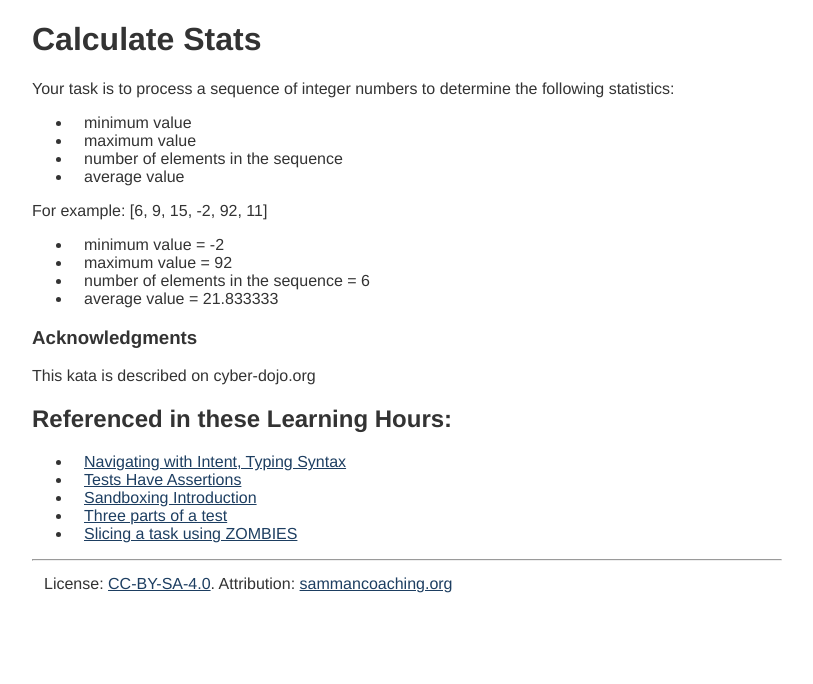
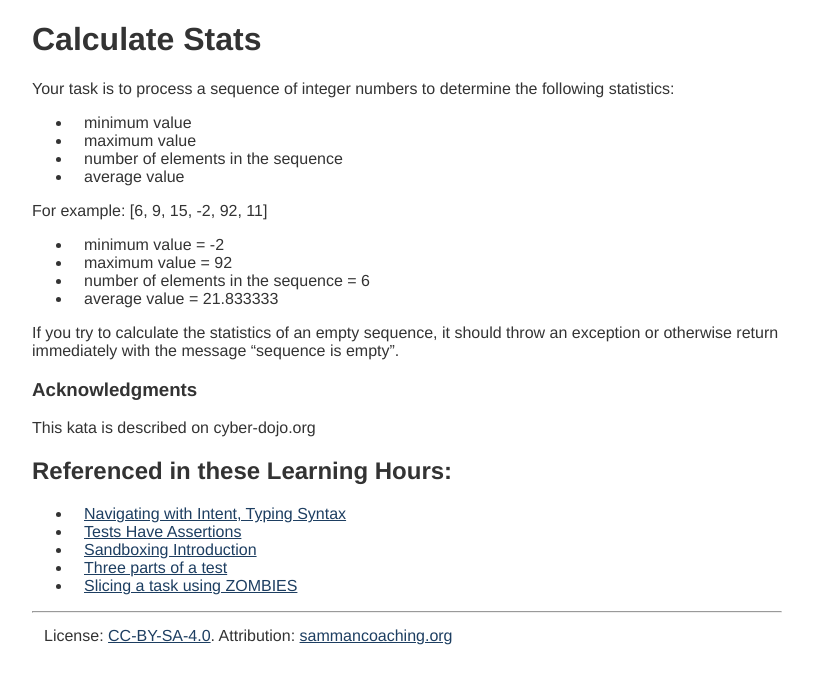
Before and after one commit to sammancoaching/website, a Jekyll site: the page built from _kata_descriptions/calc_stats.md, in a window 1280 px wide. Shown: the top 684 px of the page, without its empty margins (233-1046 px from the left). Built offline with Jekyll 4.4.1, drawn with Linux system fonts in a browser that asks for light colours.

Commit message:
clarify exceptional behaviour for calcstats

```diff
--- a/_kata_descriptions/calc_stats.md
+++ b/_kata_descriptions/calc_stats.md
@@ -19,6 +19,7 @@ For example: [6, 9, 15, -2, 92, 11]
 * number of elements in the sequence = 6
 * average value = 21.833333
 
+If you try to calculate the statistics of an empty sequence, it should throw an exception or otherwise return immediately with the message "sequence is empty".
 
 ### Acknowledgments
 This kata is described on cyber-dojo.org
```
